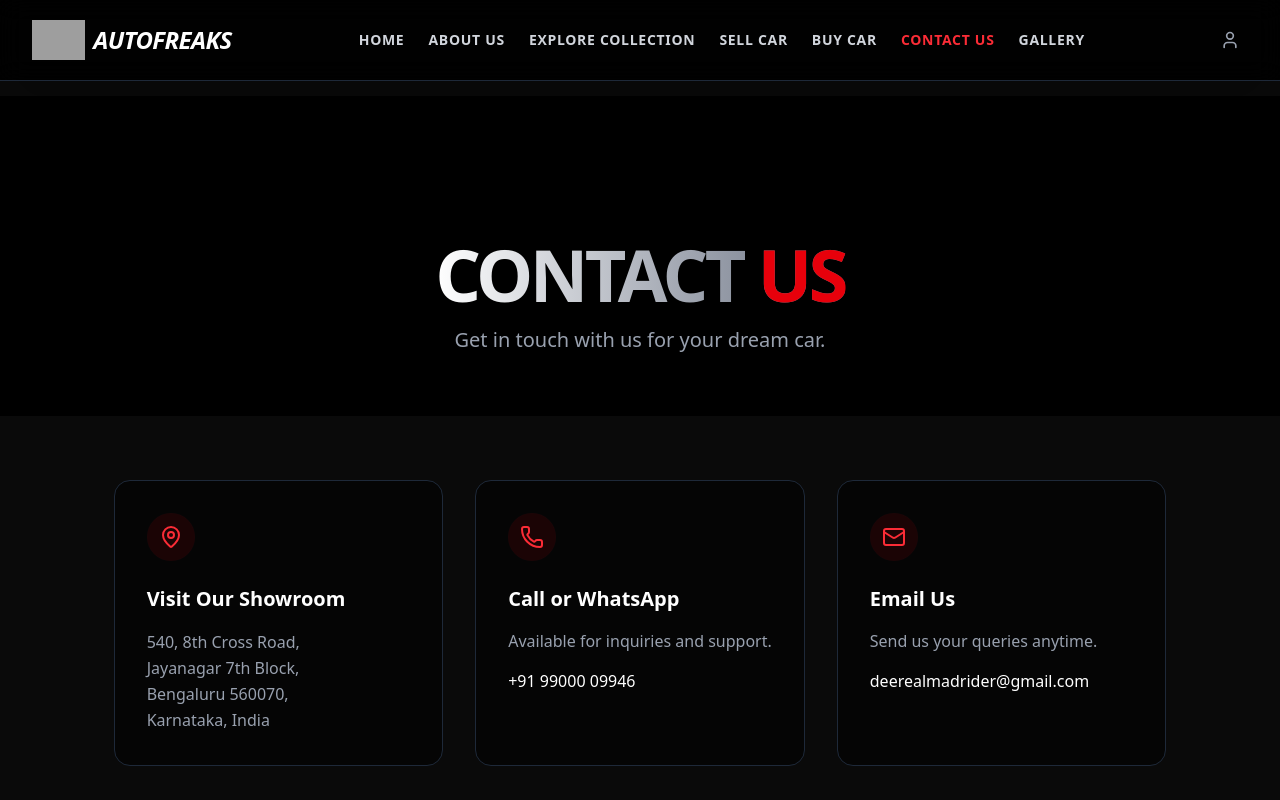
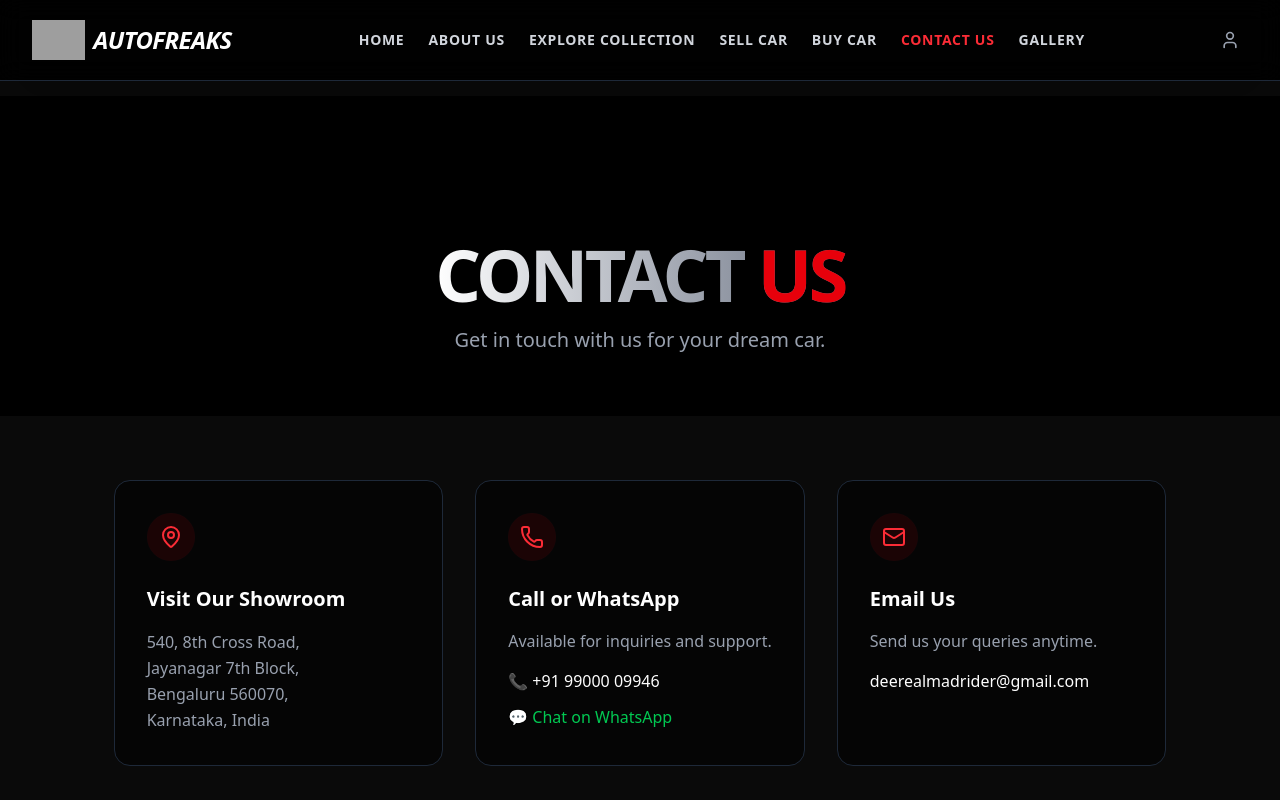
Before and after one commit to Khushbu-github/Autofreaks, a React (Vite) app in the folder client/: page /contact in a window 1280 px wide. Shown: the top 800 px of the page. Built offline with nearby package versions, Linux system fonts and the light colour scheme; grey boxes are pictures that could not be loaded.

Commit message:
added everything

```diff
--- a/client/src/pages/Contact.jsx
+++ b/client/src/pages/Contact.jsx
@@ -43,9 +43,14 @@ const Contact = () => {
                         <p className="text-gray-400 mb-4">
                             Available for inquiries and support.
                         </p>
-                        <a href="https://wa.me/919900009946" className="text-white font-medium hover:text-red-500 transition-colors">
-                            +91 99000 09946
-                        </a>
+                        <div className="space-y-3">
+                            <a href="tel:+919900009946" className="block text-white font-medium hover:text-red-500 transition-colors">
+                                📞 +91 99000 09946
+                            </a>
+                            <a href="https://wa.me/919900009946" target="_blank" rel="noopener noreferrer" className="inline-flex items-center gap-2 text-green-500 font-medium hover:text-green-400 transition-colors">
+                                💬 Chat on WhatsApp
+                            </a>
+                        </div>
                     </div>
 
                     {/* Email Card */}
```
